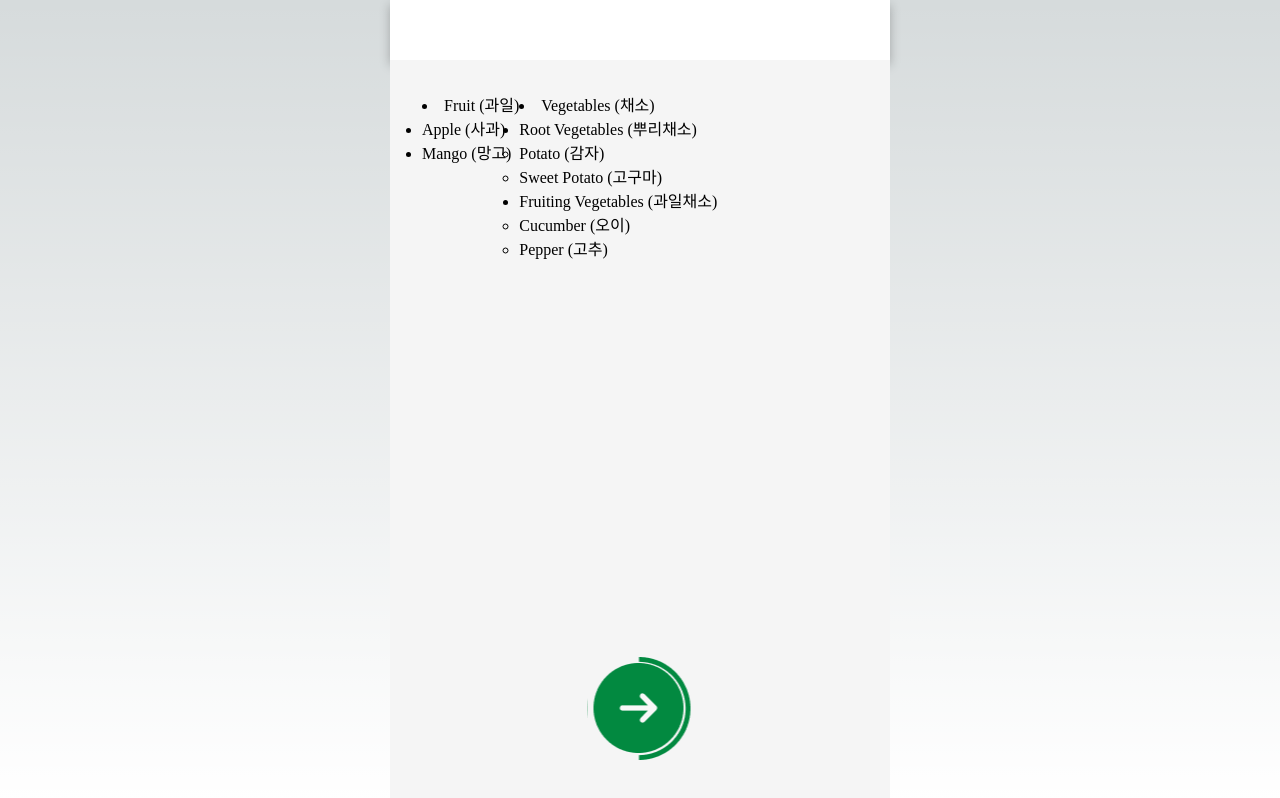
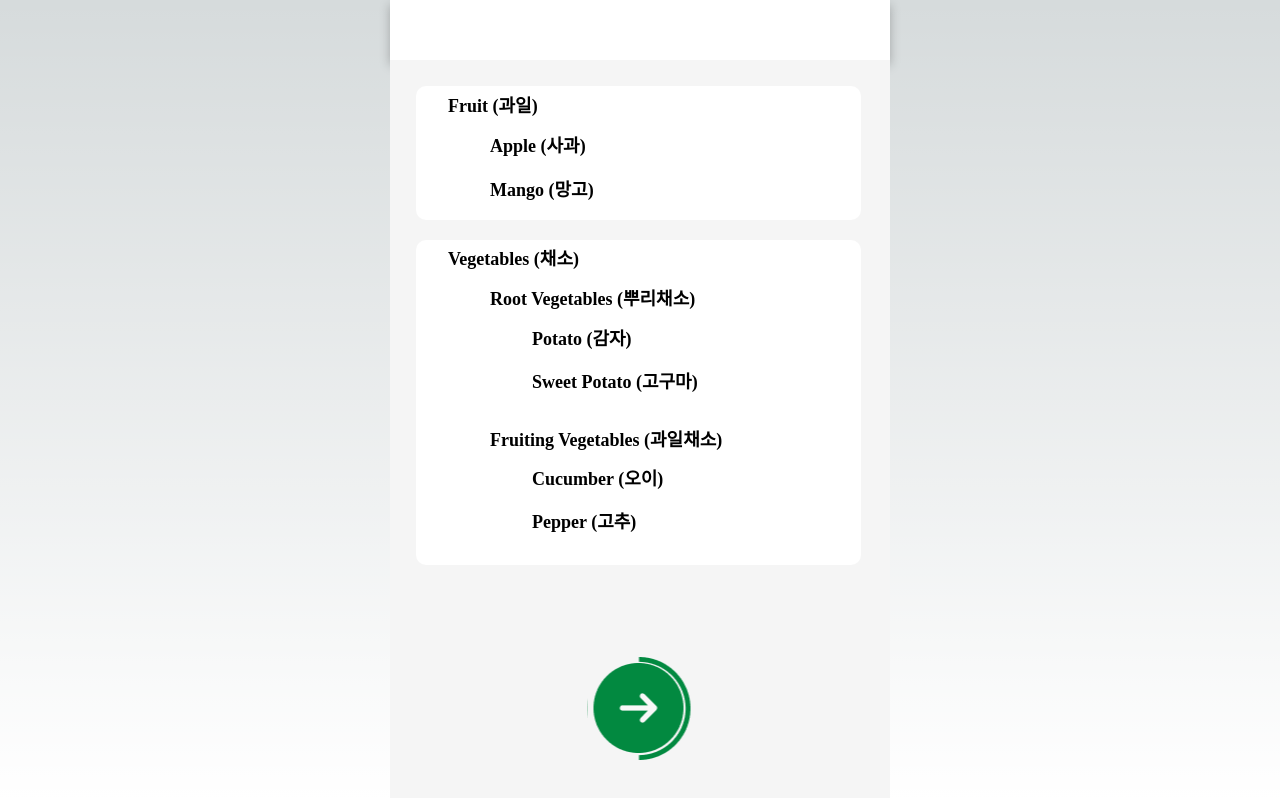
Before and after one commit to Capstone-2024-1/frontend, a Next.js app: page /register/ingredient in a window 1280 px wide. Built offline with nearby package versions, Linux system fonts and the light colour scheme.

Commit message:
design: 재료 선택 나열 정리 (#3)

```diff
--- /dev/null
+++ b/src/components/register/IngredientContainer.tsx
@@ -0,0 +1,35 @@
+import { Box } from "@mui/material";
+
+interface IngredientContainerProps {
+  english: string;
+  korean: string;
+  children?: React.ReactNode;
+}
+
+const IngredientContainer: React.FC<IngredientContainerProps> = ({ english, korean, children }) => {
+  return (
+    <Box sx={containerStyle}>
+      <span>{english} ({korean})</span>
+        {children && <div>{children}</div>}
+    </Box>
+    );
+};
+
+export default IngredientContainer;
+
+const containerStyle = {
+  display: 'flex',
+  flexDirection: 'column',
+  width: '95%',
+  bgcolor: 'white',
+
+  margin: '10px',
+  padding: '1%',
+  borderRadius: '10px',
+  font: 'Blinker',
+  fontStyle: 'normal',
+  fontSize: '1.125rem',
+  fontWeight: '600',
+  lineHeight: 'normal',
+  paddingLeft: '2rem',
+}
--- a/src/components/register/Ingredients.tsx
+++ b/src/components/register/Ingredients.tsx
@@ -32,8 +32,9 @@ export default Ingredient;
 
 const container = {
     display: 'flex',
-    padding: '2rem',
+    flexDirection: 'column',
+    padding: '1rem',
     width: '100%',
     height: '100%',
-    bgcolor: setColor('lightGrey'),
+    bgcolor: setColor('lightGrey') || 'grey',
 }
--- a/src/components/register/IngredientsList.tsx
+++ b/src/components/register/IngredientsList.tsx
@@ -1,4 +1,6 @@
 import React from 'react'
+import IngredientContainer from './IngredientContainer';
+import { Box } from '@mui/material';
 
 interface Category {
   id: number;
@@ -13,13 +15,14 @@ interface IngredientsListProps{
 
 const IngredientsList: React.FC<IngredientsListProps> = ({data}) => {
   const renderCategory = (category: Category) => (
-    <li key={category.id}>
-      {category.englishName} ({category.koreanName})
-
-    {category.childCategories.length > 0 && (
-      <ul>{category.childCategories.map(renderCategory)}</ul>
-    )}
-  </li>
+  <IngredientContainer
+  english={category.englishName || "ingredient"} korean={category.koreanName || "재료"}>
+    {category.childCategories.length > 0 &&
+      <>
+      {category.childCategories.map(renderCategory)}
+      </>
+    }
+  </IngredientContainer>
   );
   return (
     data.map((renderCategory))
```
